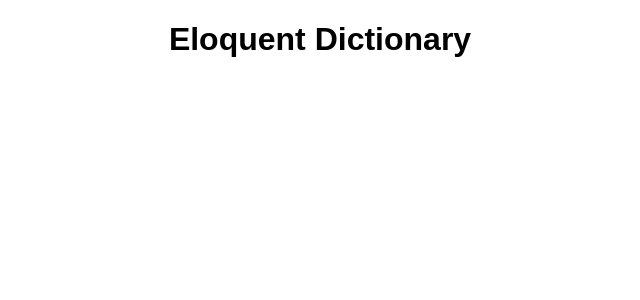
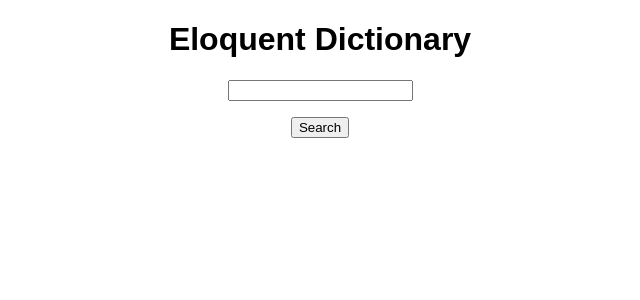
Before and after one commit to Gurenax/eloquent-dictionary, a React (Create React App) app: page / in a window 1280 px wide. Shown: the top 300 px of the page, without its empty margins (320-960 px from the left). Built offline with nearby package versions, Linux system fonts and the light colour scheme.

Commit message:
Add SearchBar component

```diff
--- a/src/App.js
+++ b/src/App.js
@@ -1,17 +1,37 @@
-import React, { Component } from 'react';
+import React, { Component } from 'react'
 // import logo from './logo.svg';
-import './App.css';
+
+import SearchBar from './components/SearchBar'
+
+import './App.css'
 
 class App extends Component {
+  state = {
+    word: ''
+  }
+
+  onWordChange = event => {
+    const { value } = event.target
+    this.setState({
+      word: value
+    })
+  }
+
+  onWordSearch = event => {
+    console.log('Clicked!')
+  }
+
   render() {
+    const { word } = this.state
+
     return (
       <div className="App">
         <h1>Eloquent Dictionary</h1>
-        {/* Search Bar */}
+        <SearchBar word={word} onInputChange={this.onWordChange} onButtonClick={this.onWordSearch} />
         {/* Result */}
       </div>
-    );
+    )
   }
 }
 
-export default App;
+export default App
--- /dev/null
+++ b/src/components/SearchBar.js
@@ -0,0 +1,13 @@
+import React from 'react'
+
+const SearchBar = ({ word, onInputChange, onButtonClick }) => {
+  return (
+    <div>
+      <input name="word" type="text" onChange={onInputChange} value={word} />
+      <p>{word}</p>
+      <button onClick={onButtonClick}>Search</button>
+    </div>
+  )
+}
+
+export default SearchBar
```
